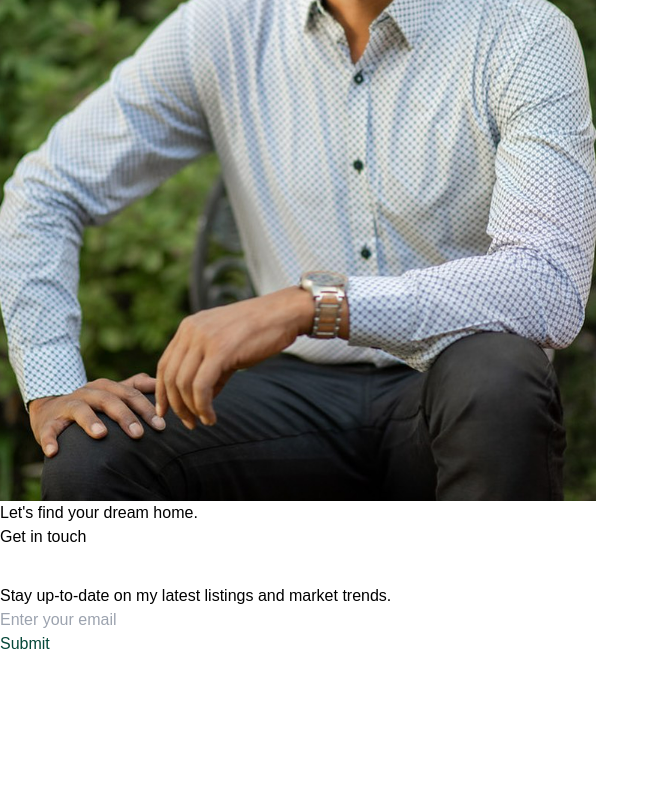
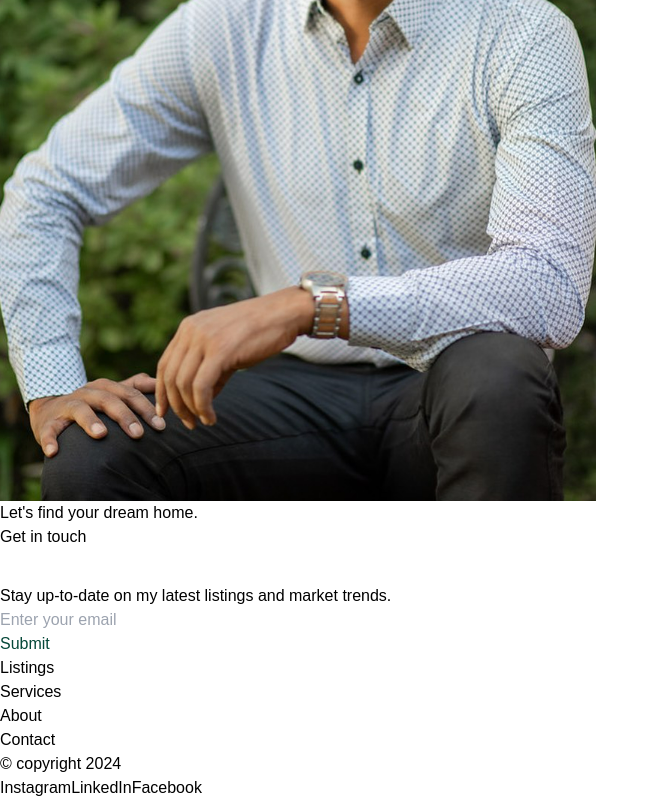
Before and after one commit to LadenikaPeter/next-move-agency, a React (Vite) app: page / in a window 1280 px wide. Shown: the part 4949-5749 px from the top of the page, without its empty margins (0-659 px from the left). Before the commit the page ends 5605 px from the top, so only its background shows below. Built offline with nearby package versions, Linux system fonts and the light colour scheme; a web font is replaced by a local one.

Commit message:
home page done

```diff
--- a/src/components/Footer.tsx
+++ b/src/components/Footer.tsx
@@ -1,10 +1,15 @@
+import { FOOTER_LINKS, SOCIALS } from "../constants/Footer";
 import SubmitButton from "./Submit-button";
 
 export default function Footer() {
+  function getYear() {
+    const dateObj = new Date();
+    return dateObj.getFullYear();
+  }
   return (
     <>
       <section id="FOOTER" className="max-w-7xl mx-auto px-4 sm:px-6 lg:px-8">
-        <div className="flex flex-col pt-16 pb-8">
+        <div className="flex pt-16 pb-8 justify-between">
           <div>
             <div className="max-w-[320px]">
               <p className="text-[#054738]">
@@ -20,7 +25,21 @@ export default function Footer() {
               </div>
             </div>
           </div>
-          <div></div>
+          <div className="max-w-[320px] w-full">
+            <ul className=" flex flex-col justify-between h-full">
+              {FOOTER_LINKS.map((item) => {
+                return <li className="text-right text-[#054738]">{item}</li>;
+              })}
+            </ul>
+          </div>
+        </div>
+        <div className="flex justify-between mb-8 text-[#054738]">
+          <p>© copyright {getYear()}</p>
+          <div className="flex gap-3">
+            {SOCIALS.map((item) => {
+              return <a href={item.link}>{item.social}</a>;
+            })}
+          </div>
         </div>
       </section>
     </>
--- /dev/null
+++ b/src/constants/Footer.ts
@@ -0,0 +1,12 @@
+export const FOOTER_LINKS: string[] = [
+  "Listings",
+  "Services",
+  "About",
+  "Contact",
+];
+
+export const SOCIALS: { social: string; link: string }[] = [
+  { social: "Instagram", link: "test" },
+  { social: "LinkedIn", link: "test" },
+  { social: "Facebook", link: "test" },
+];
```
